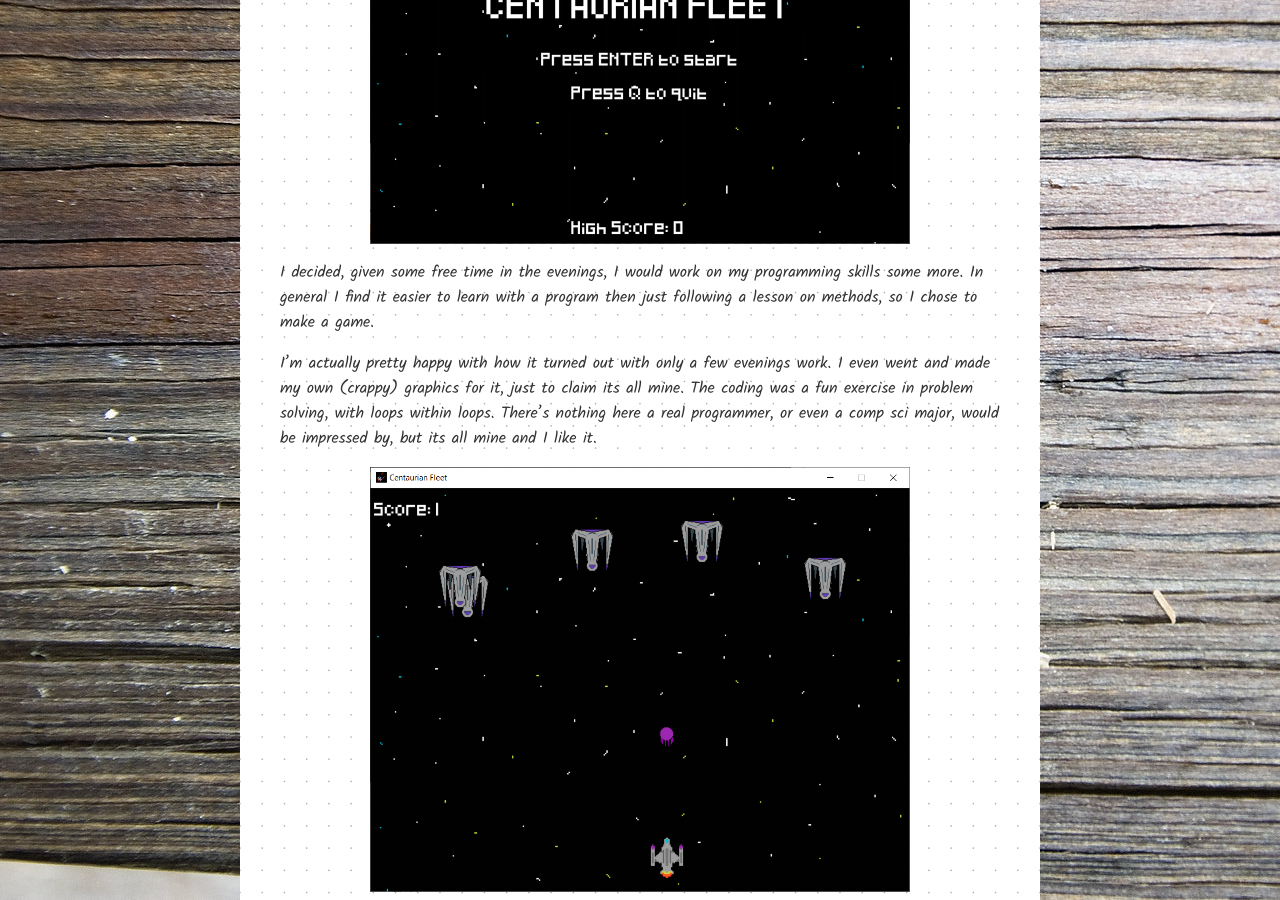
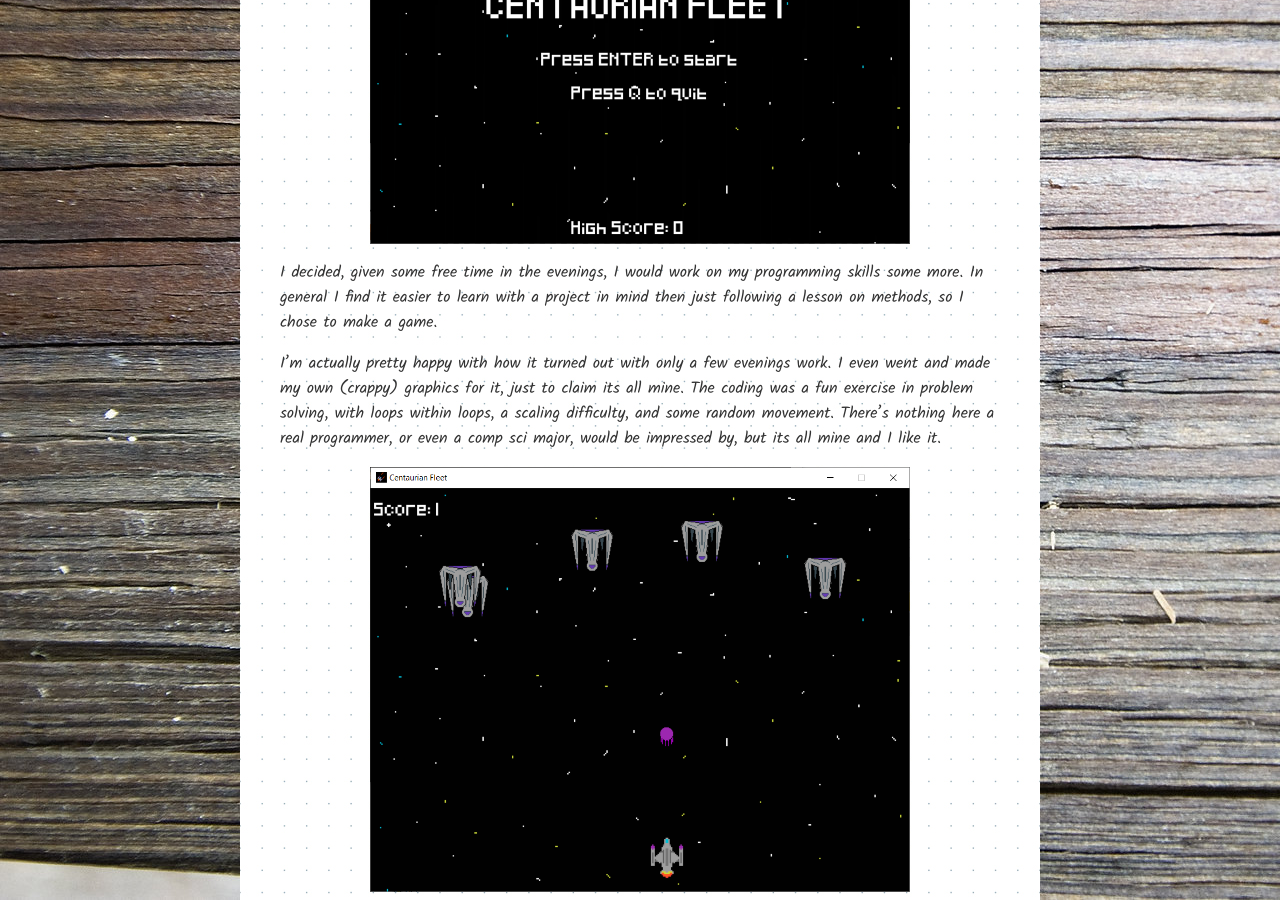
Before and after one commit to thebuda/thebuda.github.io, a Jekyll site: the page built from _projects/Python_Gaming.md, in a window 1280 px wide and 900 px high, scrolled down 471 px. Built offline with Jekyll 4.4.1, drawn with Linux system fonts in a browser that asks for light colours.

Commit message:
Update Python_Gaming.md

```diff
--- a/_projects/Python_Gaming.md
+++ b/_projects/Python_Gaming.md
@@ -8,9 +8,9 @@ description: My first graphical game, written in Python
 
 <img src="http://www.mightybuda.com\images\CentFleet1.png" class="image_center">
 
-I decided, given some free time in the evenings, I would work on my programming skills some more. In general I find it easier to learn with a program then just following a lesson on methods, so I chose to make a game.
+I decided, given some free time in the evenings, I would work on my programming skills some more. In general I find it easier to learn with a project in mind then just following a lesson on methods, so I chose to make a game.
 
-I'm actually pretty happy with how it turned out with only a few evenings work.  I even went and made my own (crappy) graphics for it, just to claim its all mine. The coding was a fun exercise in problem solving, with loops within loops.  There's nothing here a real programmer, or even a comp sci major, would be impressed by, but its all mine and I like it.
+I'm actually pretty happy with how it turned out with only a few evenings work.  I even went and made my own (crappy) graphics for it, just to claim its all mine. The coding was a fun exercise in problem solving, with loops within loops, a scaling difficulty, and some random movement.  There's nothing here a real programmer, or even a comp sci major, would be impressed by, but its all mine and I like it.
 
  <img src="http://www.mightybuda.com\images\CentFleet2.png" class="image_center">
 
```
